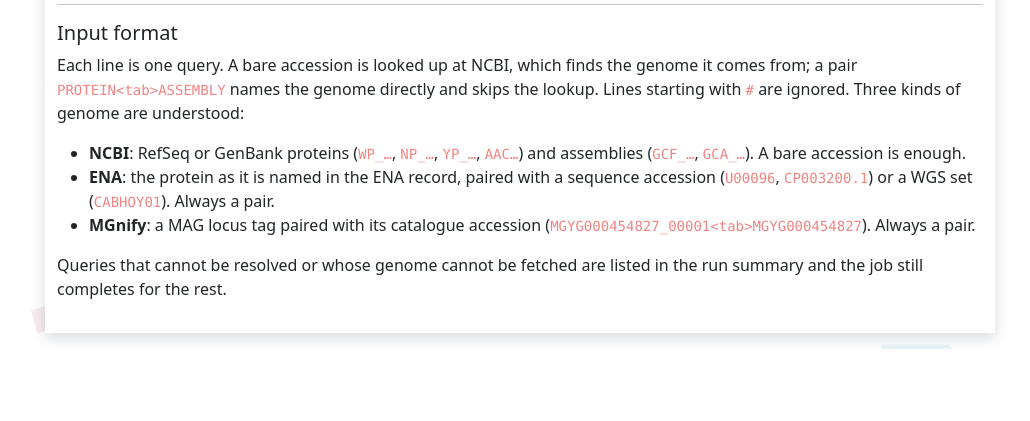
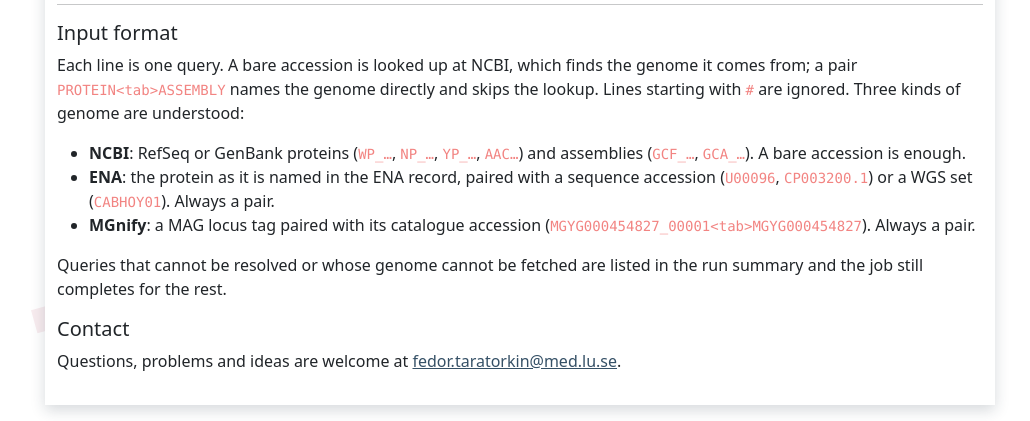
Before and after one commit to taratorkinfed/WebFlaGs3, a Flask app: page / in a window 1280 px wide. Shown: the part 1802-2223 px from the top of the page, without its empty margins (120-1150 px from the left). Before the commit the page ends 2151 px from the top, so only its background shows below. Run offline with Flask 3, Linux system fonts and the light colour scheme; some libraries are stand-ins or nearby versions.

Commit message:
Name a contact address in the emails, on the failed-job page and on the main page

```diff
--- a/config.py
+++ b/config.py
@@ -17,6 +17,7 @@ DEFAULTS = {
 	"lab_url": "https://server.atkinson-lab.com",
 	"site_name": "FlaGs3",
 	"site_url": "https://flags.atkinson-lab.com",
+	"contact_email": "fedor.taratorkin@med.lu.se",
 	"smtp_host": "smtps.lu.se",
 	"smtp_port": "587",
 	"smtp_user": "",
@@ -41,6 +42,7 @@ class Settings:
 		self.lab_url = merged["lab_url"].rstrip("/")
 		self.site_name = merged["site_name"]
 		self.site_url = merged["site_url"].rstrip("/")
+		self.contact_email = merged["contact_email"]
 		self.smtp_host = merged["smtp_host"]
 		self.smtp_port = int(merged["smtp_port"])
 		self.smtp_user = merged["smtp_user"]
--- a/mailer.py
+++ b/mailer.py
@@ -9,6 +9,8 @@ Results: {link}
 
 The page and the downloadable archive stay available for {retention} from now.
 
+Questions or problems: {contact}
+
 FlaGs3, the Atkinson lab
 {site}
 """
@@ -19,6 +21,8 @@ The log on the results page shows how far it got: {link}
 
 The usual causes are an accession that no database can resolve and an NCBI
 outage. You can resubmit with the problem lines removed.
+
+If it keeps failing, write to {contact} with the link above.
 
 FlaGs3, the Atkinson lab
 {site}
@@ -81,5 +85,5 @@ class Notice:
 		if not self.wanted:
 			return False
 		body = template.format(run_name=self.submission.run_name, link=self.link,
-			retention=self.settings.retention, site=self.settings.site_url)
+			retention=self.settings.retention, site=self.settings.site_url, contact=self.settings.contact_email)
 		return self.mailer.send(self.submission.email, subject.format(self.submission.run_name), body)
--- a/templates/index.html
+++ b/templates/index.html
@@ -185,6 +185,9 @@
 					</ul>
 					<p class="fs-6">Queries that cannot be resolved or whose genome cannot be fetched are listed in the run summary
 						and the job still completes for the rest.</p>
+					<h5>Contact</h5>
+					<p class="fs-6">Questions, problems and ideas are welcome at
+						<a href="mailto:{{ settings.contact_email }}">{{ settings.contact_email }}</a>.</p>
 				</div>
 			</div>
 			<p></p>
--- a/templates/results.html
+++ b/templates/results.html
@@ -44,8 +44,9 @@
 						<p class="fs-5"><span class="fw-medium">Run name:</span> {{ submission.run_name }}</p>
 						<p class="fs-5">The job did not finish ({{ status.status }}). The log below says how far it got; the usual
 							causes are an input no database can resolve and an NCBI outage.</p>
-						<p class="fs-5 fw-light">Resubmit with the problem lines removed, or contact us with the job id
-							<code>{{ job_id }}</code> — the run directory is kept for a while.</p>
+						<p class="fs-5 fw-light">Resubmit with the problem lines removed, or write to
+							<a href="mailto:{{ settings.contact_email }}?subject=FlaGs3%20job%20{{ job_id }}">{{ settings.contact_email }}</a>
+							with the job id <code>{{ job_id }}</code> — the run directory is kept for a while.</p>
 					</div>
 				{% endif %}
 				{% if status.status == "finished" %}
```
Also changed, not shown: docs/Architecture.md (+3 -1 lines), tests/test_app.py (+7 -0 lines), tests/test_mailer.py (+1 -0 lines), 1 other file.
